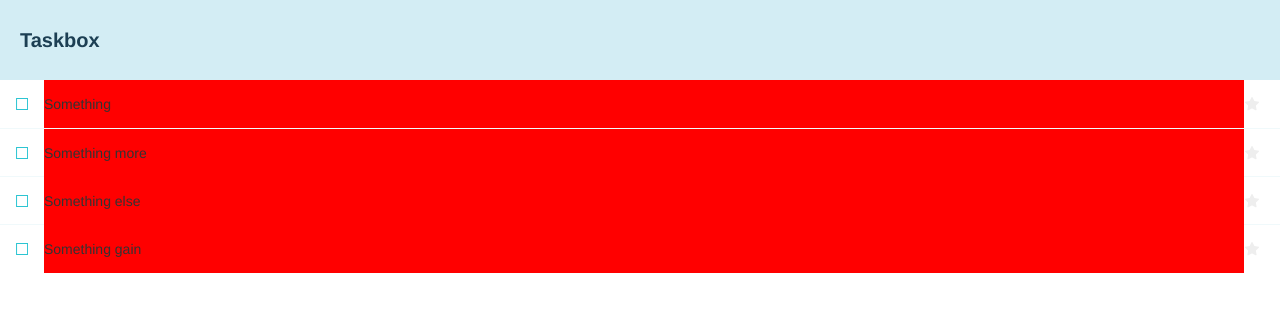
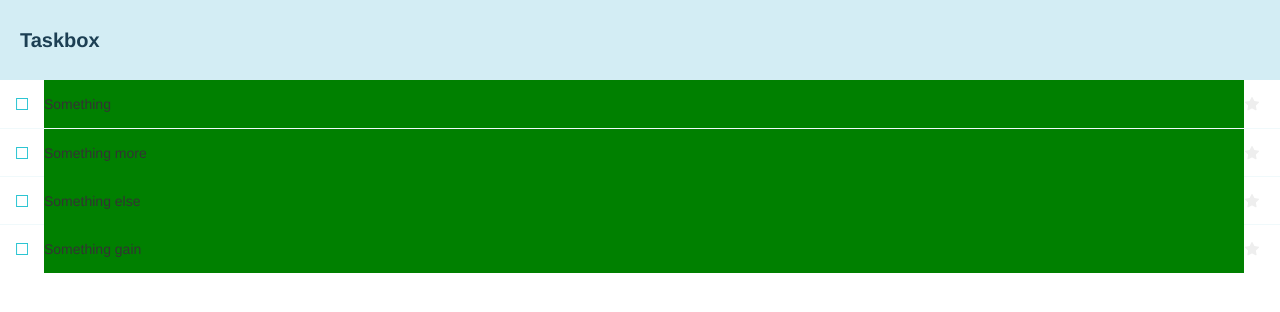
Before and after one commit to AbaloneJS/taskbox, a React (Create React App) app: page / in a window 1280 px wide. Shown: the top 312 px of the page. Built offline with nearby package versions, Linux system fonts and the light colour scheme; a web font is replaced by a local one.

Commit message:
change task background to green

```diff
--- a/src/components/Task.js
+++ b/src/components/Task.js
@@ -18,7 +18,7 @@ export default function Task({ task: { id, title, state }, onArchiveTask, onPinT
 					value={title}
 					readOnly={true}
 					placeholder="Input title"
-					style={{background: 'red'}}
+					style={{background: 'green'}}
 			/>
 			</div>
 
```
